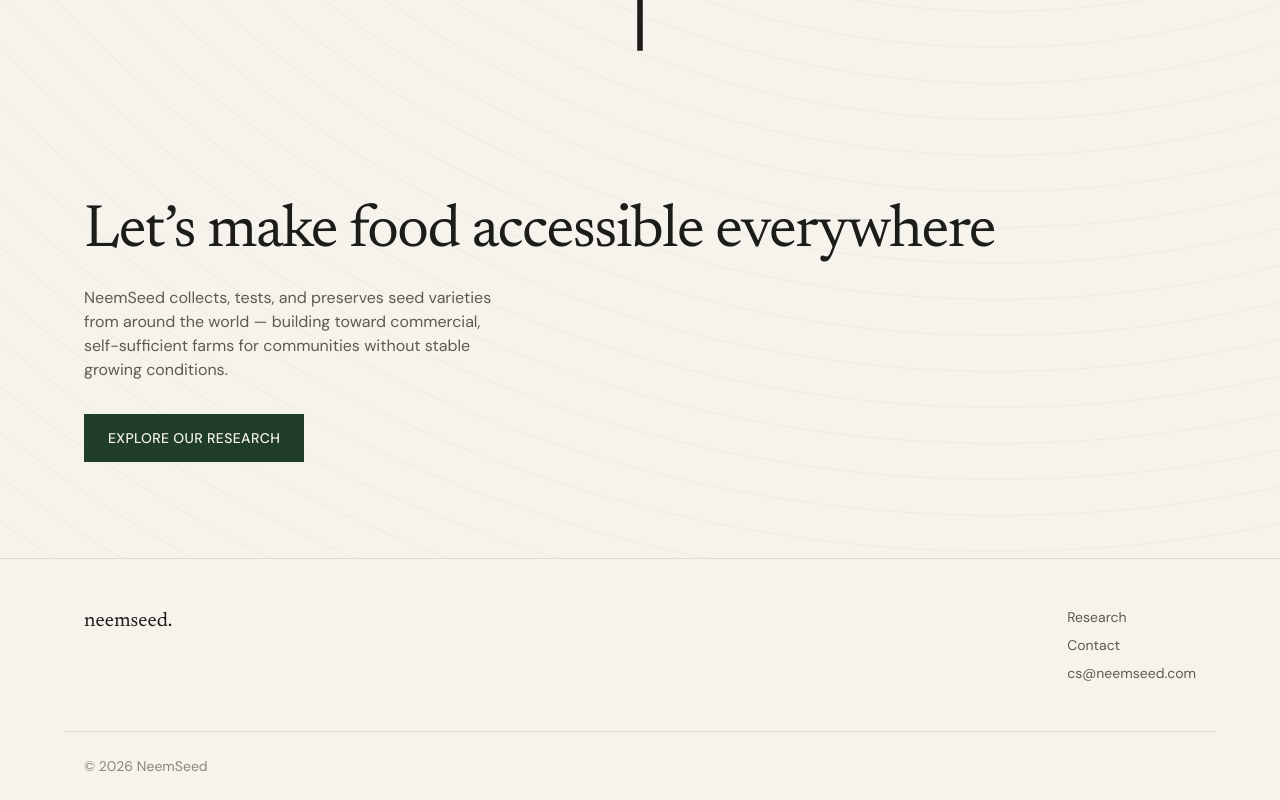
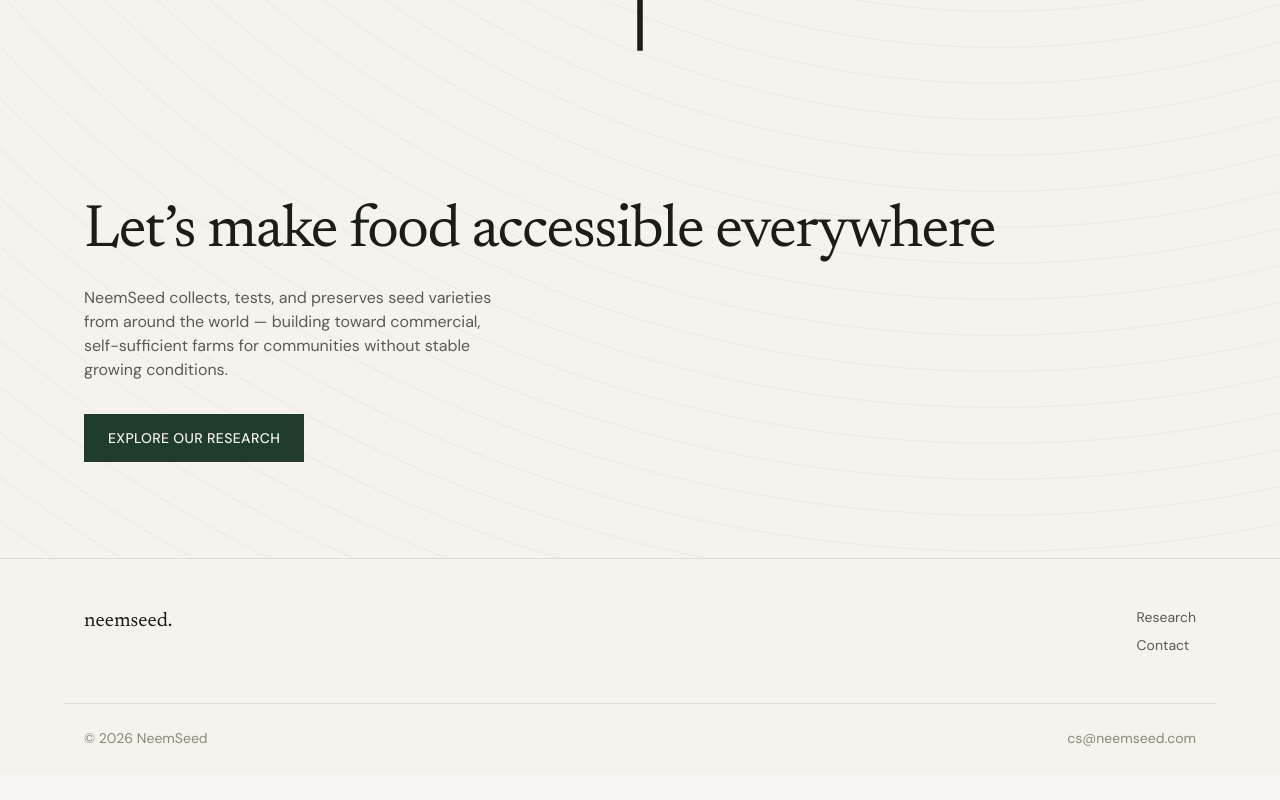
Before and after one commit to nbaldwin09/neemseed, a React (Vite) app: page / in a window 1280 px wide. Shown: the part 1278-2078 px from the top of the page. After the commit the page ends 2050 px from the top, so only its background shows below. Built offline with nearby package versions, Linux system fonts and the light colour scheme.

Commit message:
Put email on the right of the lower footer bar

```diff
--- a/src/components/brand-shell.tsx
+++ b/src/components/brand-shell.tsx
@@ -114,13 +114,13 @@ export function BrandShell({
             <Link to="/contact" className="text-muted hover:text-fg">
               Contact
             </Link>
-            <a href="mailto:cs@neemseed.com" className="text-muted hover:text-fg">
-              cs@neemseed.com
-            </a>
           </div>
         </div>
-        <div className="mx-auto max-w-6xl border-t border-line px-5 py-6 text-sm text-faint">
-          © {new Date().getFullYear()} NeemSeed
+        <div className="mx-auto flex max-w-6xl items-center justify-between gap-4 border-t border-line px-5 py-6 text-sm text-faint">
+          <p>© {new Date().getFullYear()} NeemSeed</p>
+          <a href="mailto:cs@neemseed.com" className="hover:text-fg">
+            cs@neemseed.com
+          </a>
         </div>
       </footer>
     </div>
```
